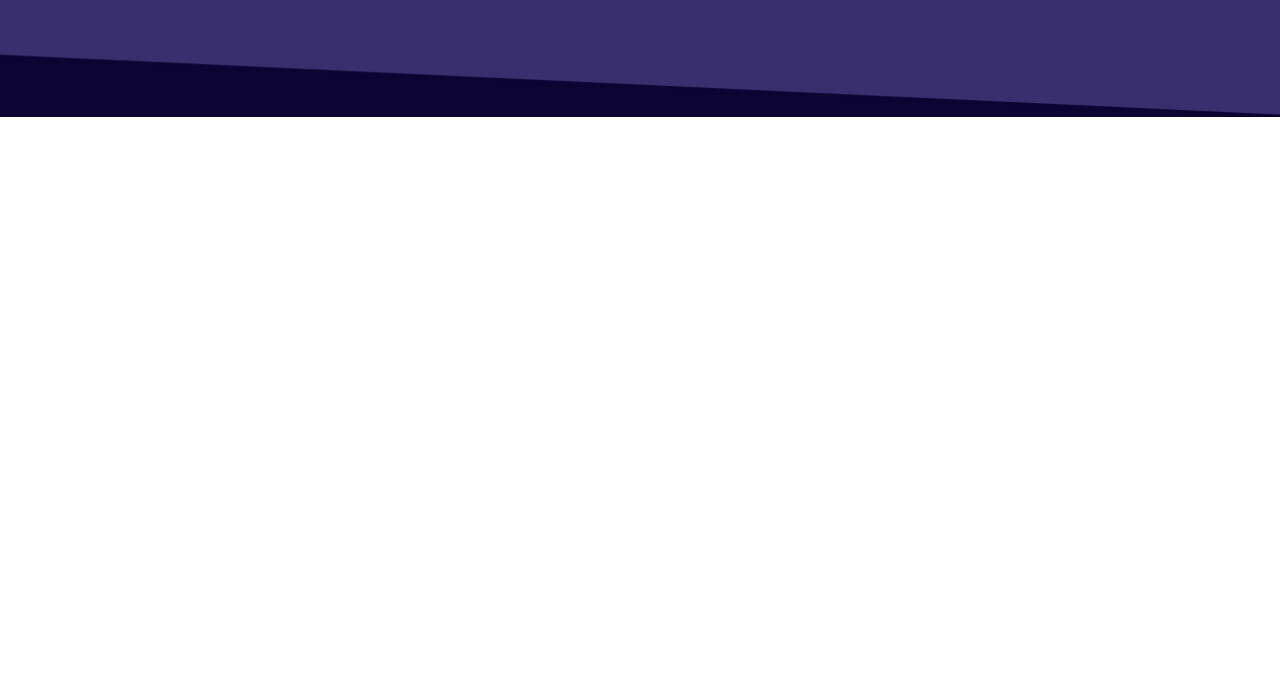
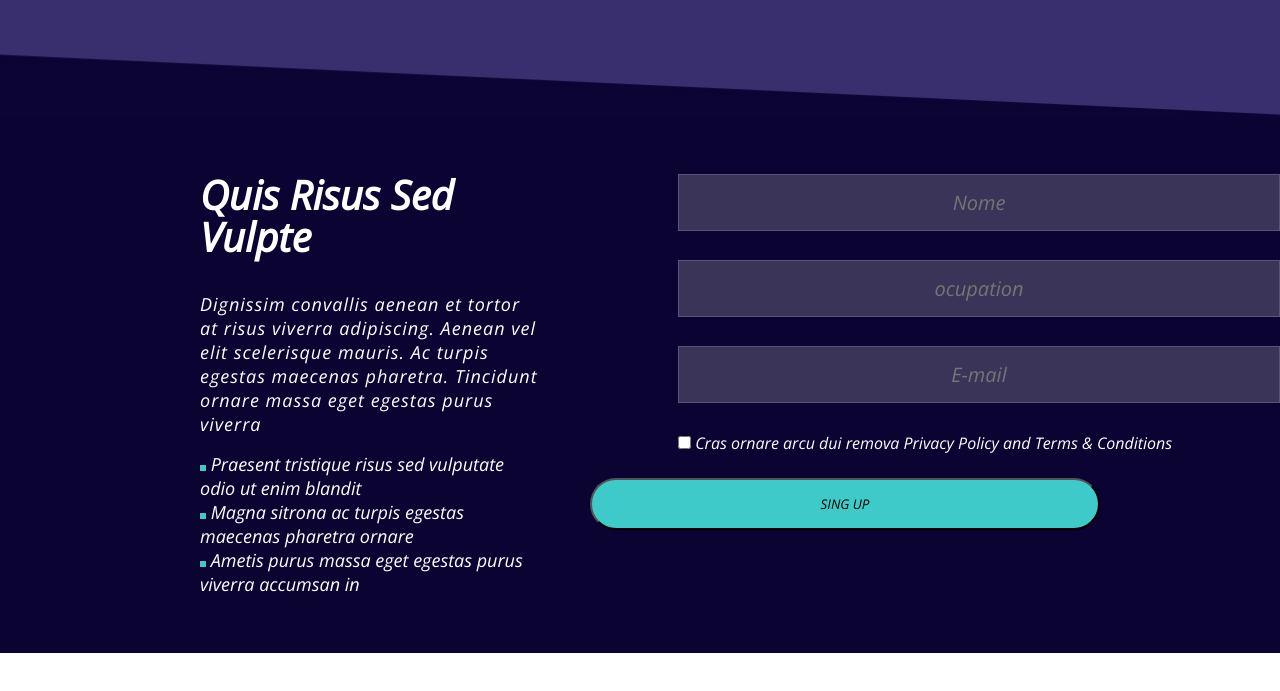
Before and after one commit to tamillycosta/template.novo, a plain HTML site: page index.html in a window 1280 px wide. Shown: the part 783-1474 px from the top of the page. Before the commit the page ends 1400 px from the top, so only its background shows below. Drawn offline with nearby package versions, Linux system fonts and the light colour scheme; a web font is replaced by a local one.

Commit message:
Create the form section

```diff
--- /dev/null
+++ b/componentes/form-section.css
@@ -0,0 +1,94 @@
+.form-section{
+    background-color: #0B0433;
+    height: 536px;
+display: flex;
+align-items: center;
+justify-content: center;
+    box-sizing: border-box;
+
+}
+
+.form-elements{
+  width: 1800px;
+  display: flex;
+  position: relative;
+}
+.form{
+  width: 600px;
+  margin-left: 140px;
+  height: 55px;
+  background-color: #3A3458;
+  margin-bottom: 29px;
+  font-size: 20px;
+  border: 1px solid #5A547C;
+  text-align: center;
+}
+
+.form.-chek{
+  width: auto;
+  display: inline;
+  height: auto;
+}
+
+.main-title{
+  font-size: 35px;
+font-Weight:700;
+font-size:40px;
+Line-height:42px;
+margin-bottom: 24px;
+}
+
+ .description.-form{
+  font-size: 18px;
+  position: static;
+  letter-spacing: 1px;
+  margin-bottom: 26px;
+}
+
+ .form-elements .form-list{
+  color: #fff;
+  font-size: 18px;
+  list-style: none;
+  padding-right: 5px;
+  font-family: 'Font Awesome 5 Free';
+ }
+
+ li::before{
+  content: " ";
+  display: inline-block;
+  width: 6px;
+  height: 6px;
+  background-color:#3DCAC8;
+
+
+ }
+
+ .refer{
+  color: #fff;
+ }
+
+  .form-elements .text-elements{
+    display: flex;
+    flex-direction: column;
+    justify-content: space-between;
+    margin-left: 200px;
+    box-sizing: border-box;
+    overflow: hidden;
+    line-break: loose;
+  }
+
+  .form-elements .btn.-input{
+    display: block;
+    width: 510px;
+    position: absolute;
+    height: 52px;
+    background-color: #3DCAC8;
+    border-radius: 32px;
+    right: 180px;
+    cursor: pointer;
+  }
+
+  .btn.-input:hover{
+    color:#3A3458;
+    transform: scale(1.1);
+  }
--- a/componentes/main-elements.css
+++ b/componentes/main-elements.css
@@ -60,6 +60,7 @@ font-size: 22px;
 font-weight: 400;
 color: #fff;
 transform: translatey(10px);
+line-break:auto
 }
 
 .box-variados .btn{
--- a/index.html
+++ b/index.html
@@ -17,6 +17,7 @@
 <link rel="stylesheet" href="componentes/main-header.css">
     <link rel="stylesheet" href="componentes/style.css">
     <link rel="stylesheet" href="componentes/main-elements.css">
+    <link rel="stylesheet" href="componentes/form-section.css">
 </head>
 <body>
         <section class="main-background">
@@ -61,7 +62,41 @@
      </figure>
     </section>
 
+    <section class="form-section">
+        <div class="form-elements">
+            <div class="text-elements">
+                <h2 class="main-title">Quis Risus Sed Vulpte</h2>
+                <p class="description -form">Dignissim convallis aenean et tortor at risus viverra adipiscing. Aenean vel elit scelerisque mauris. Ac turpis egestas maecenas pharetra. Tincidunt ornare massa eget egestas purus viverra</p>
+                 <ul class="form-list">
+                        <li>
+                          Praesent tristique risus sed vulputate odio ut enim blandit
+                        </li>
 
+                        <li>
+                            Magna sitrona ac turpis egestas maecenas pharetra ornare
+                        </li>
+
+                        <li>
+                            Ametis purus massa eget egestas purus viverra accumsan in
+                        </li>
+                 </ul>
+          </div>
+          <form action="/logar" method="post">
+
+                <input  class="form"  id="Nome" type="text" placeholder="Nome">
+
+                <input class="form" type="text" id="ocupation" required placeholder="ocupation">
+
+                <input class="form" type="email" id="e" required placeholder="E-mail">
+
+                <input class="form -chek"type="checkbox" name="checkbox" id="chek">
+                <label  class="refer" for="chek">Cras ornare arcu dui remova Privacy Policy and Terms & Conditions</label>
+
+                <input class="btn -input" type="button" value="SING UP">
+            </form>
+
+        </div>
+    </section>
 
 </body>
 </html>
```
